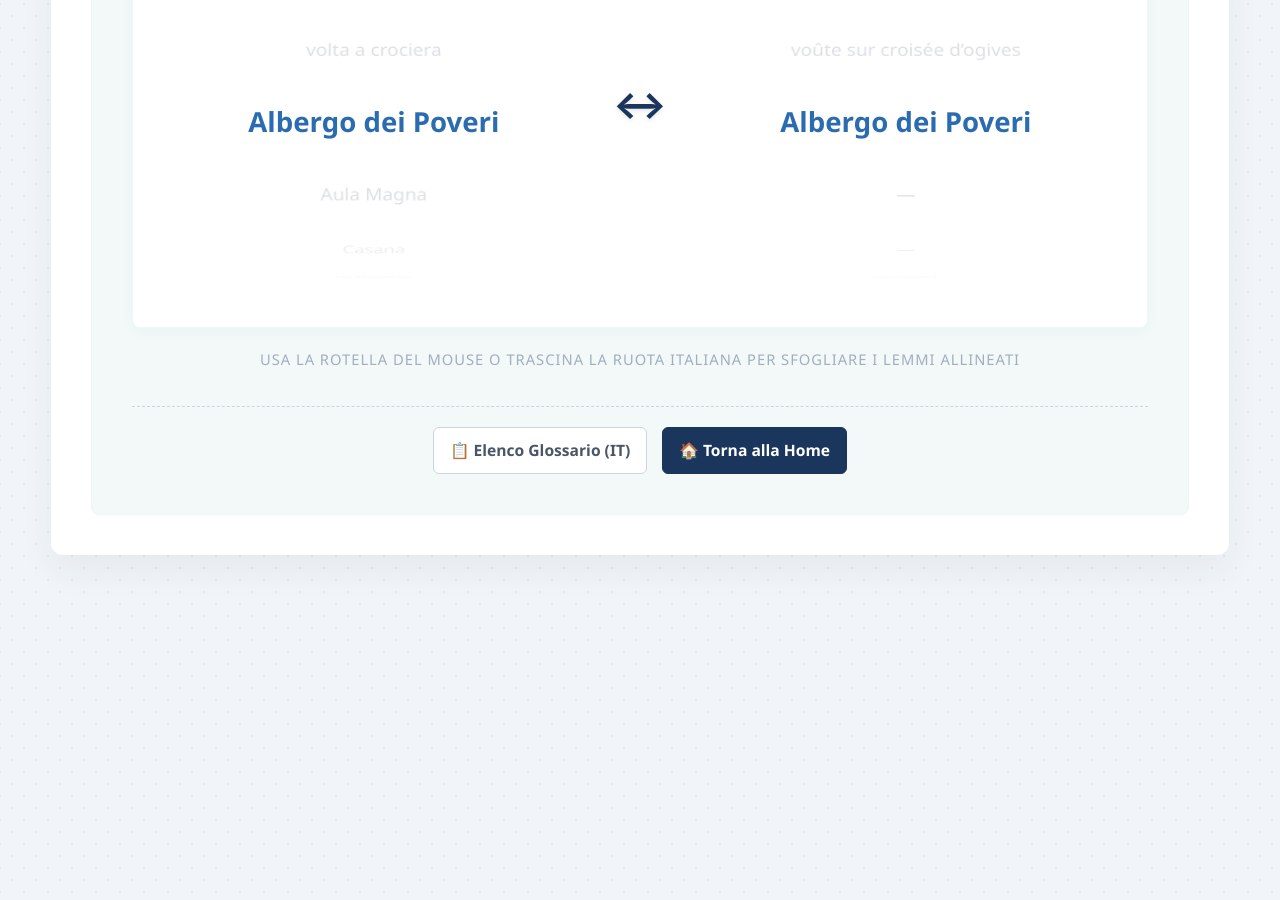
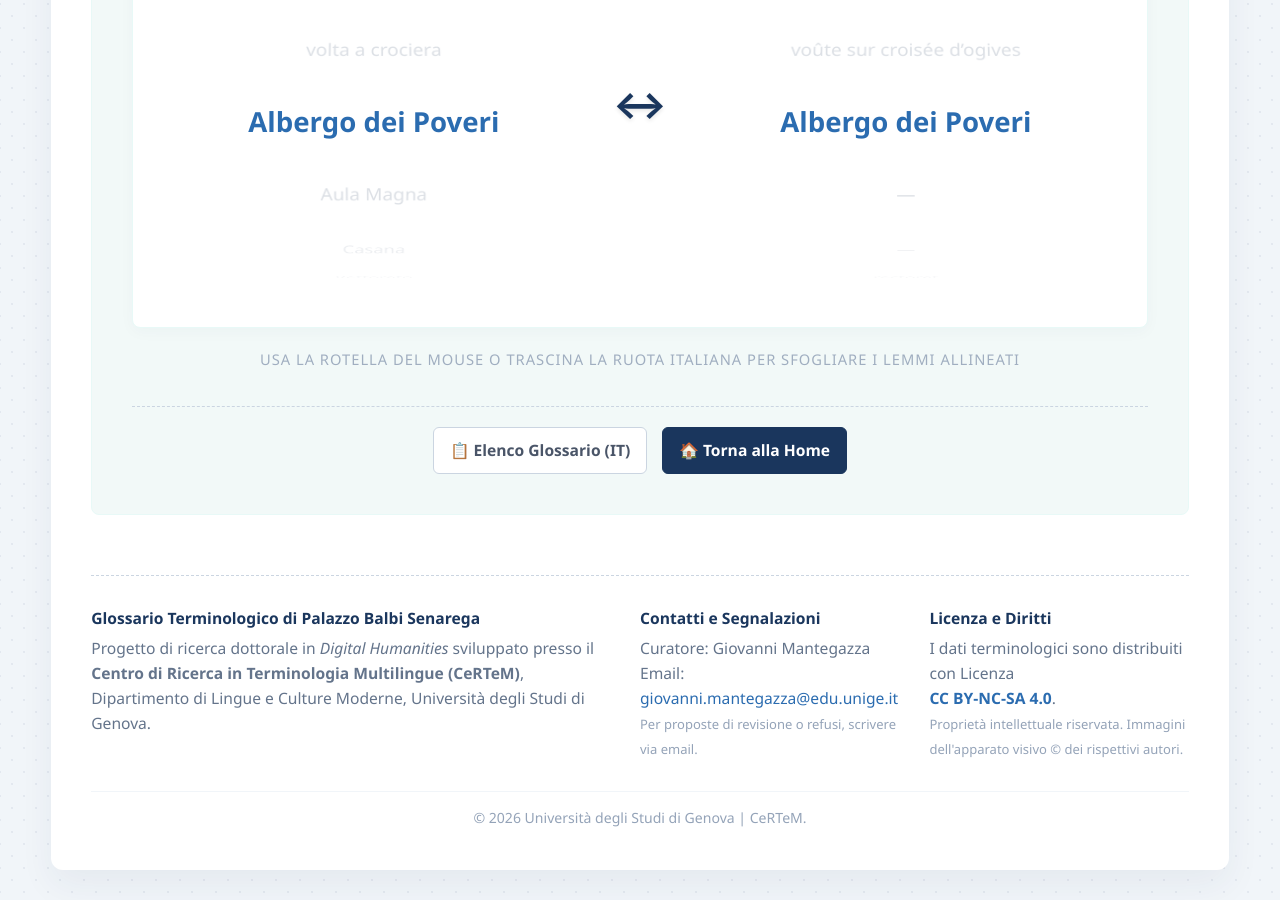
Before and after one commit to Gian1096/glossariobalbisenarega, a Jekyll site: the page built from ricerca-it.html, in a window 1280 px wide and 900 px high, scrolled down 644 px. Built offline with Jekyll 4.4.1, drawn with Linux system fonts in a browser that asks for light colours.

Commit message:
Update ricerca-it.html

```diff
--- a/ricerca-it.html
+++ b/ricerca-it.html
@@ -343,6 +343,38 @@ title: Ricerca Lemmi (IT)
 
             </div>
         </main>
+        <footer style="margin-top: 60px; padding-top: 30px; border-top: 1px dashed #cbd5e1; font-size: 0.85em; color: #64748b; line-height: 1.6; text-align: left;">
+    <div style="display: flex; justify-content: space-between; gap: 30px; flex-wrap: wrap;">
+
+        <div style="flex: 2; min-width: 280px;">
+            <strong style="color: #1a365d; display: block; margin-bottom: 5px;">Glossario Terminologico di Palazzo Balbi Senarega</strong>
+            <p style="margin: 0;">Progetto di ricerca dottorale in <em>Digital Humanities</em> sviluppato presso il <strong>Centro di Ricerca in Terminologia Multilingue (CeRTeM)</strong>, Dipartimento di Lingue e Culture Moderne, Università degli Studi di Genova.</p>
+        </div>
+
+        <div style="flex: 1; min-width: 200px;">
+            <strong style="color: #1a365d; display: block; margin-bottom: 5px;">Contatti e Segnalazioni</strong>
+            <p style="margin: 0;">
+                Curatore: Giovanni Mantegazza<br>
+                Email: <a href="mailto:giovanni.mantegazza@edu.unige.it" style="color: #2b6cb0; text-decoration: none;">giovanni.mantegazza@edu.unige.it</a><br>
+                <small style="color: #94a3b8;">Per proposte di revisione o refusi, scrivere via email.</small>
+            </p>
+        </div>
+
+        <div style="flex: 1; min-width: 220px;">
+            <strong style="color: #1a365d; display: block; margin-bottom: 5px;">Licenza e Diritti</strong>
+            <p style="margin: 0;">
+                I dati terminologici sono distribuiti con Licenza<br>
+                <a href="https://creativecommons.org/licenses/by-nc-sa/4.0/deed.it" target="_blank" style="color: #2b6cb0; text-decoration: none; font-weight: 600;">CC BY-NC-SA 4.0</a>.<br>
+                <small style="color: #94a3b8;">Proprietà intellettuale riservata. Immagini dell'apparato visivo © dei rispettivi autori.</small>
+            </p>
+        </div>
+
+    </div>
+
+    <div style="text-align: center; margin-top: 30px; padding-top: 15px; border-top: 1px solid #f1f5f9; font-size: 0.9em; color: #94a3b8;">
+        © 2026 Università degli Studi di Genova | CeRTeM.
+    </div>
+</footer>
     </div>
 
     <script>
```
